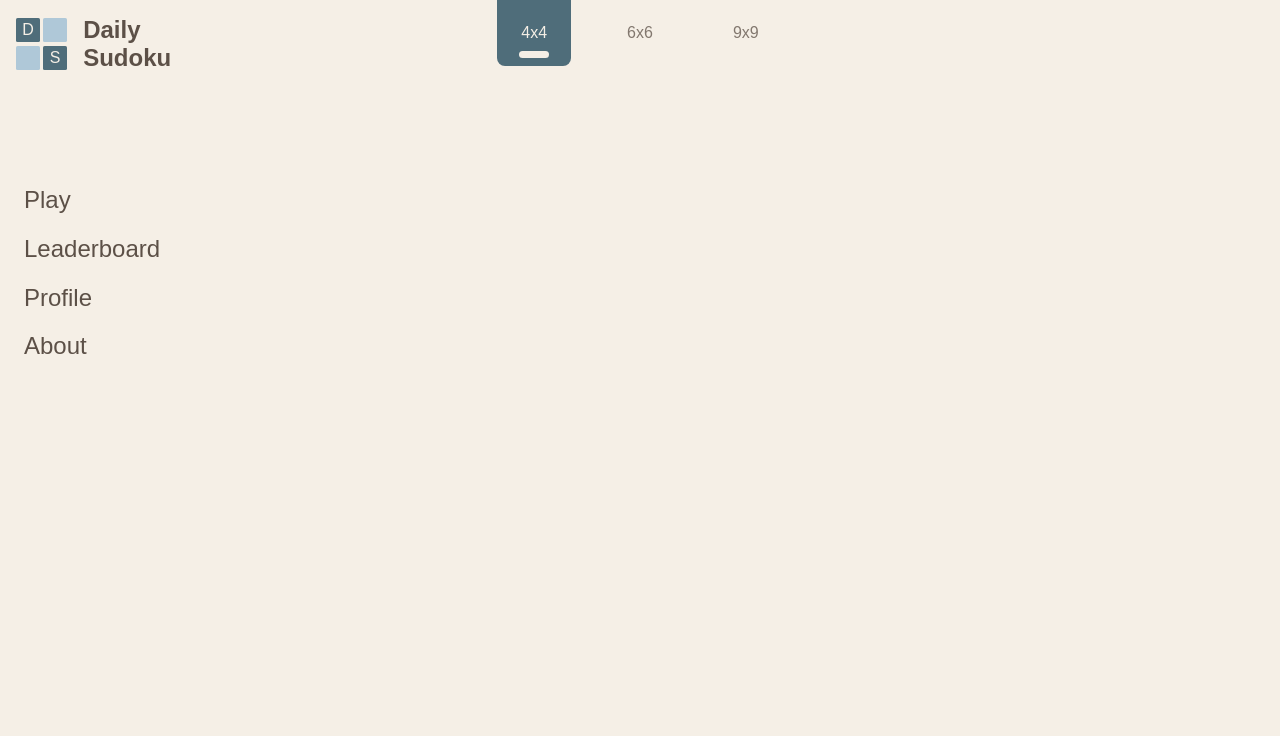
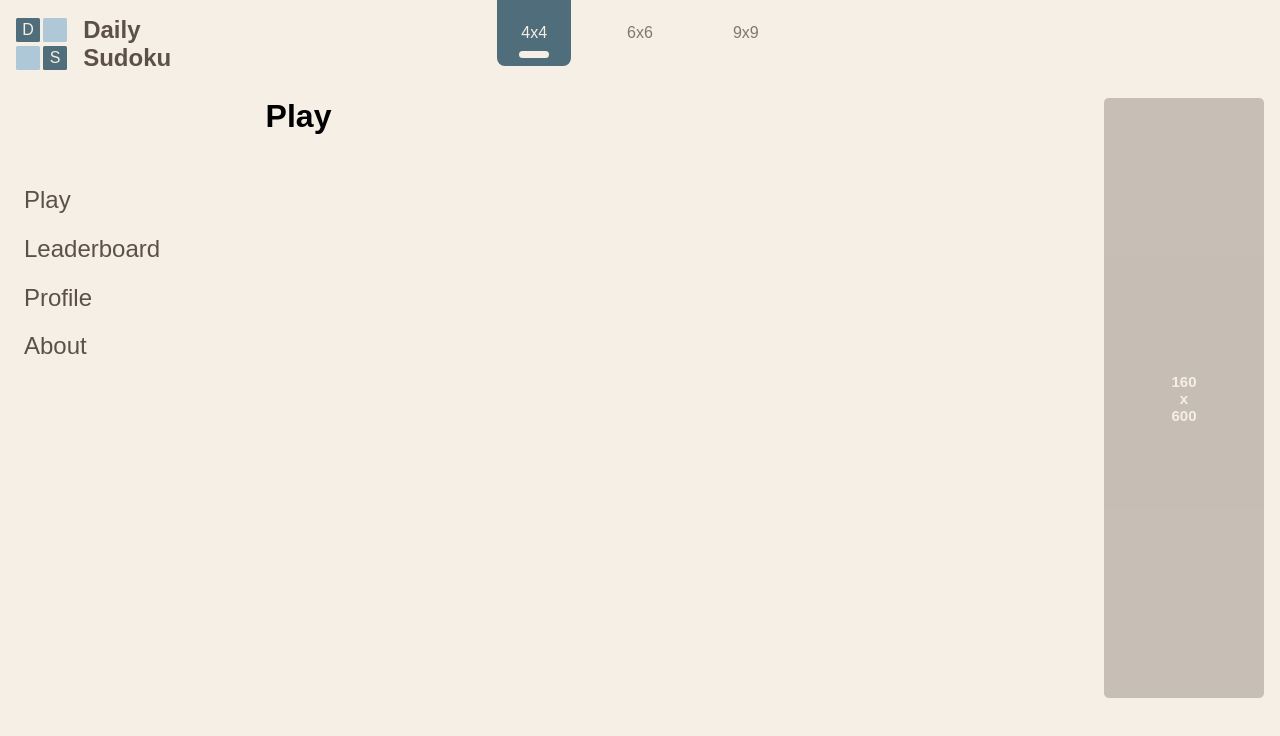
Before and after one commit to izacgaldino23/sudoku-daily-ui, a React (Vite) app: page / in a window 1280 px wide. Shown: the top 736 px of the page. Built offline with nearby package versions, Linux system fonts and the light colour scheme; a web font is replaced by a local one.

Commit message:
feat: add AdSlot component and integrate it into the main layout; update Play page structure

```diff
--- a/src/app/AppLayout.scss
+++ b/src/app/AppLayout.scss
@@ -14,5 +14,12 @@
 		/* margin: 1rem; */
 		padding: 2rem 1rem;
 		border-radius: 0.6rem;
+
+		.content {
+			display: flex;
+			align-items: flex-start;
+			justify-content: space-between;
+			width: 100vw;
+		}
 	}
 }
--- a/src/app/AppLayout.tsx
+++ b/src/app/AppLayout.tsx
@@ -2,6 +2,7 @@ import Header from "@/components/layout/header/Header";
 import Sidebar from "@/components/layout/sidebar/Sidebar";
 import { Outlet } from "react-router-dom";
 import "./AppLayout.scss"
+import AdSlot from "@/components/ads/AdSlot";
 
 export default function AppLayout() {
 	return (
@@ -13,6 +14,8 @@ export default function AppLayout() {
 
 				<main className="content">
 					<Outlet />
+
+					<AdSlot />
 				</main>
 			</div>
 		</div>
--- a/src/app/routes.tsx
+++ b/src/app/routes.tsx
@@ -1,6 +1,6 @@
 import { createBrowserRouter } from "react-router-dom";
 import AppLayout from "./AppLayout";
-import Play from "@/pages/Play";
+import Play from "@/pages/play/Play";
 import Leaderboard from "@/pages/Leaderboard";
 import Login from "@/pages/Login";
 import Profile from "@/pages/Profile";
--- /dev/null
+++ b/src/components/ads/AdSlot.scss
@@ -0,0 +1,16 @@
+@use "@/styles/_variables.scss" as v;
+
+.adslot {
+	width: 160px;
+    height: 600px;
+    background-color: v.$primary-color;
+    color: v.$lighter-color;
+    display: flex;
+    justify-content: center;
+    align-items: center;
+    opacity: .3;
+    border-radius: .3rem;
+	text-align: center;
+	font-weight: normal;
+	font-size: .8rem;
+}
--- /dev/null
+++ b/src/components/ads/AdSlot.tsx
@@ -0,0 +1,9 @@
+import './AdSlot.scss'
+
+export default function AdSlot() {
+	return (
+		<div className="adslot">
+			<h3>160 <br />x<br />600</h3>
+		</div>
+	)
+}
--- a/src/pages/Play.tsx
+++ b/src/pages/play/Play.tsx
@@ -1,7 +1,9 @@
+import './Play.scss'
+
 export default function Play() {
 	return (
 		<div>
-			<h1></h1>
+			<h1>Play</h1>
 		</div>
 	)
 }
```
Also changed, not shown: src/pages/play/Play.scss (added).
